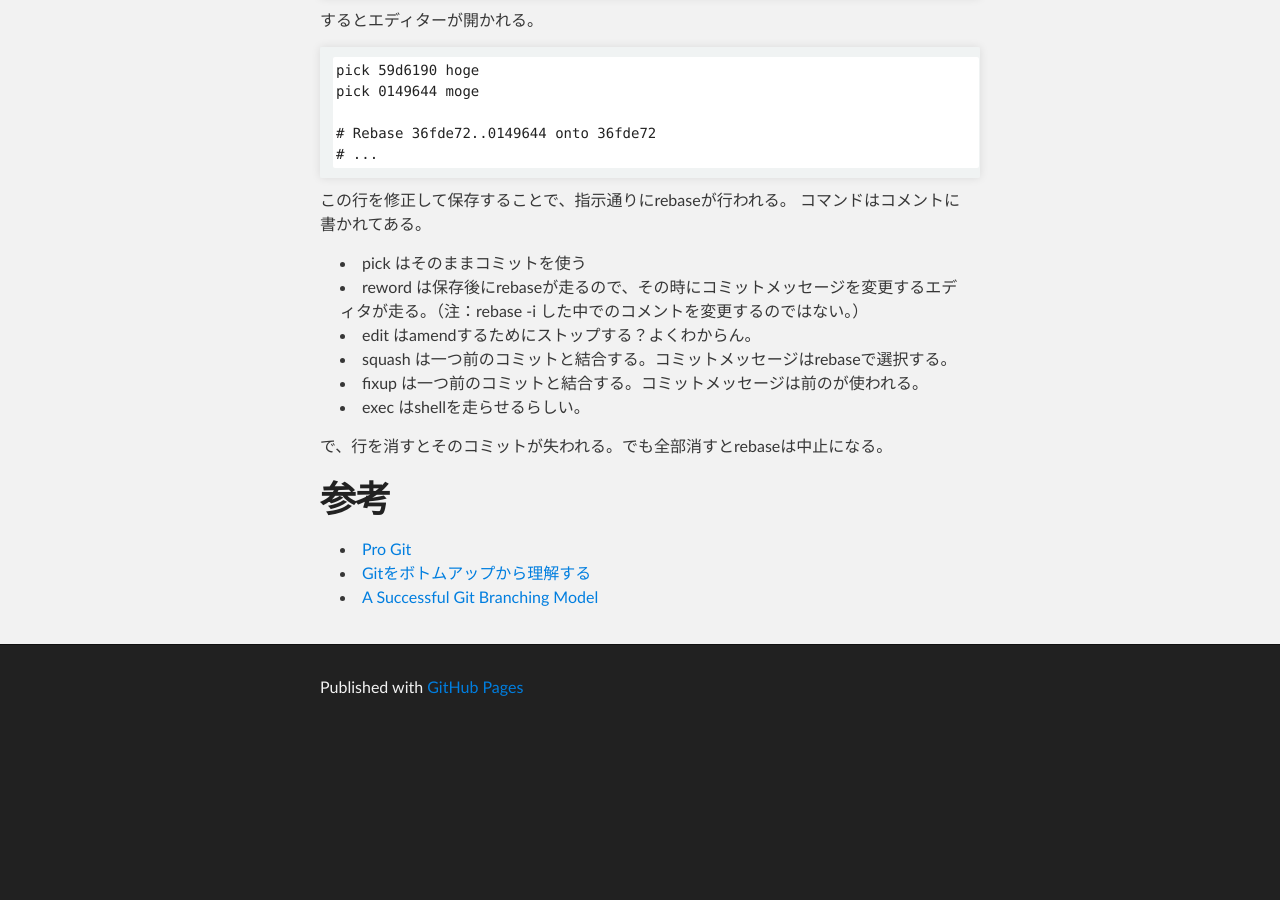
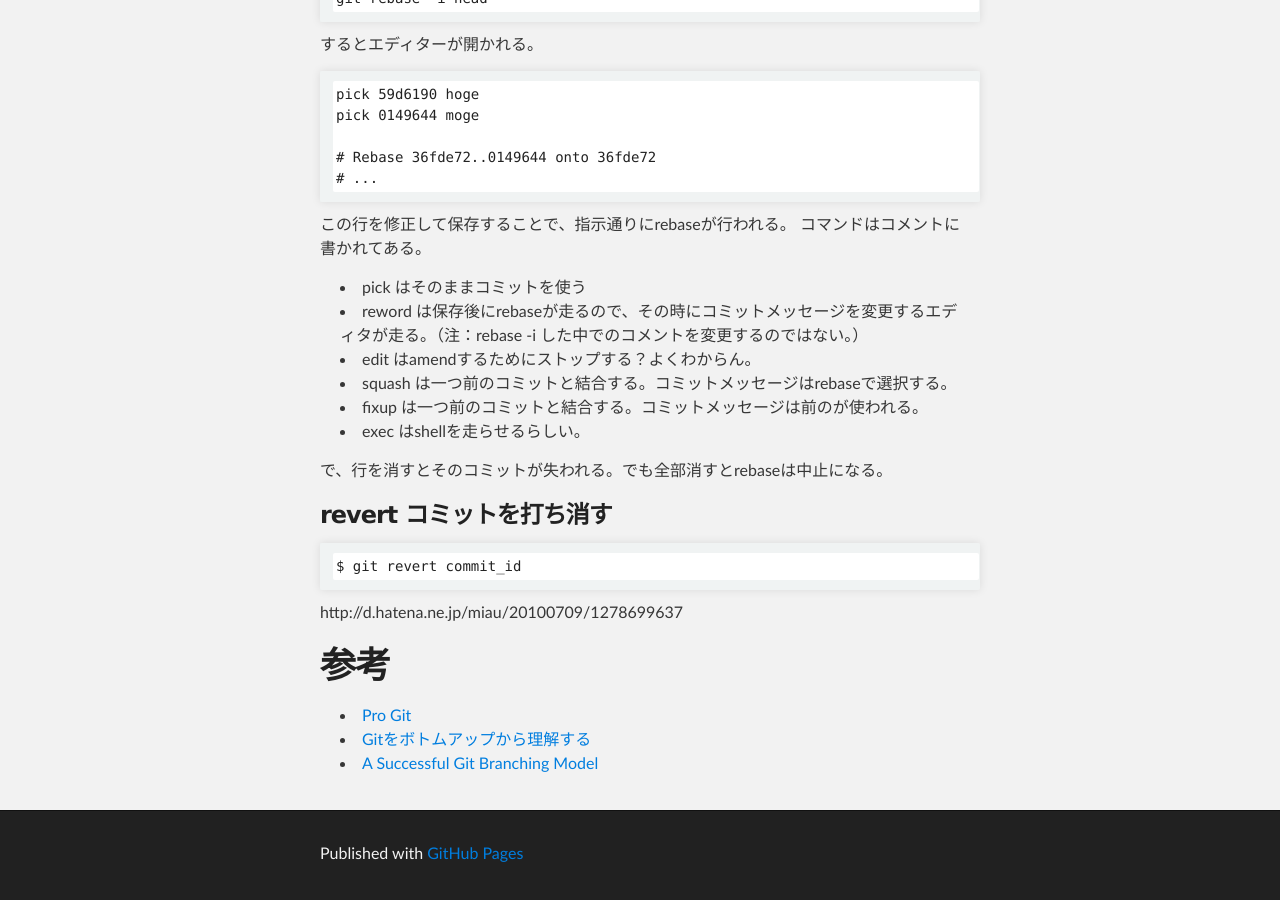
Before and after one commit to akkunchoi/akkunchoi.github.com, a Jekyll site: the page built from _posts/2012-06-01-git-ref.md, in a window 1280 px wide and 900 px high, scrolled down 11462 px. Built offline with Jekyll 4.4.1, drawn with Linux system fonts in a browser that asks for light colours; before the commit the page ends 12196 px from its top, so only the background shows below that.

Commit message:
modified git-ref git revert

```diff
--- a/_posts/2012-06-01-git-ref.md
+++ b/_posts/2012-06-01-git-ref.md
@@ -500,6 +500,12 @@ mergeはブランチの履歴を残して一本にするけど、rebaseすると
 
 で、行を消すとそのコミットが失われる。でも全部消すとrebaseは中止になる。
 
+### revert コミットを打ち消す
+
+    $ git revert commit_id
+
+http://d.hatena.ne.jp/miau/20100709/1278699637
+
 
 参考
 ================
```
